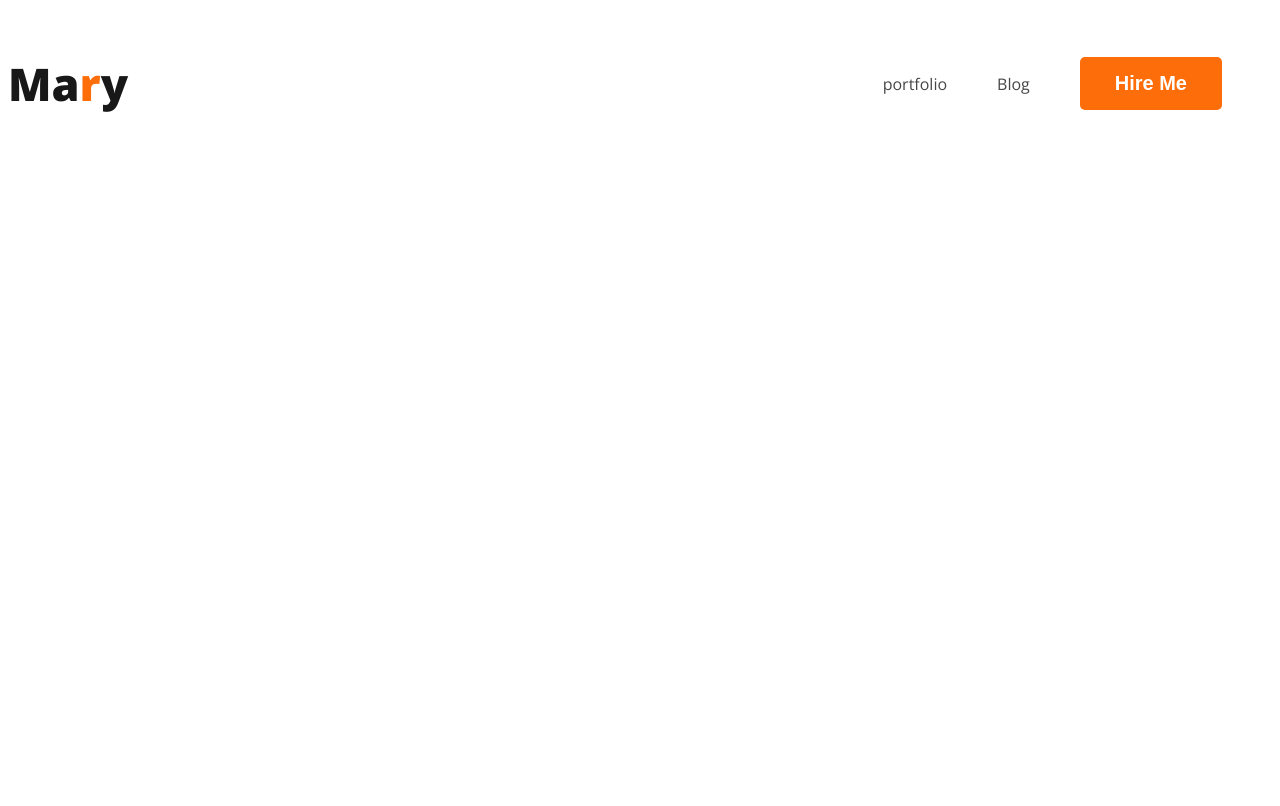
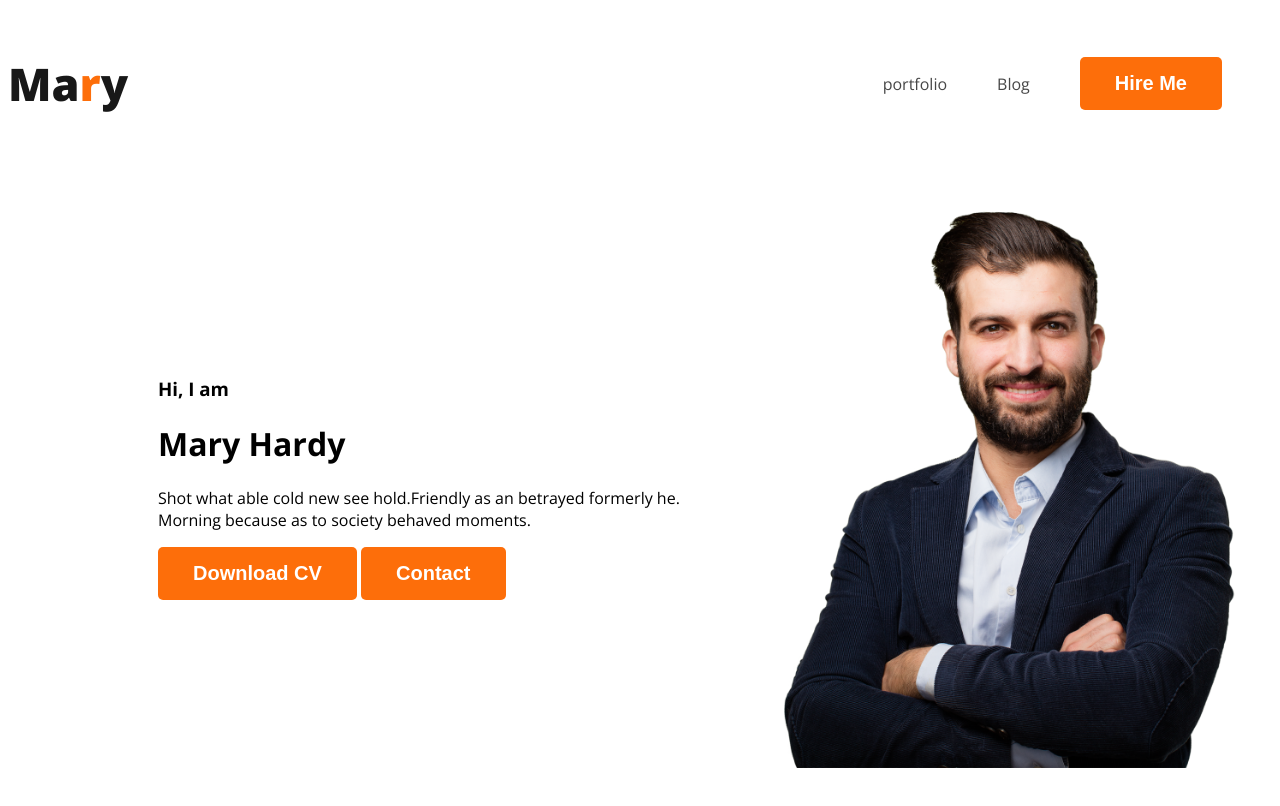
Before and after one commit to noushintaditi/webdeveloper-portfolio, a plain HTML site: page index.html in a window 1280 px wide. Drawn offline with nearby package versions, Linux system fonts and the light colour scheme.

Commit message:
added banner

```diff
--- a/index.html
+++ b/index.html
@@ -10,7 +10,7 @@
     <link rel="stylesheet" href="styles/portfolio.css">
 </head>
 <body>
-    <header>
+    <header class="header">
         <nav>
             <h3 class="nav-title">Ma<span class="text-primary" >r</span>y</h3>
 
@@ -21,7 +21,18 @@
         </ul>
 
         </nav>
+<div class="banner">
+    <div class="banner-content">
+        <h3 class="banner-greeting">Hi, I  am</h3>
+        <h1 class="banner-title">Mary Hardy</h1>
+        <P>Shot what able cold new see hold.Friendly as an betrayed formerly he.
+         Morning because as to society behaved moments.</P>
+        <button class="btn-primary">Download CV</button>
+        <button class="btn-primary">Contact</button>
+    </div>
+    <img class="profile-pic" src="images/hardy.png" alt="">
 
+</div>
     </header>
     <main>
 
--- a/styles/portfolio.css
+++ b/styles/portfolio.css
@@ -47,4 +47,17 @@ nav{
     display: flex;
     justify-content:space-between;
     align-items: center;
+    margin: 200;
 }
+/*header related styles*/
+.header{
+ border-color: #fcd6bc;;
+}
+.banner{
+    padding: 30px 30px 30px 150px;
+    display: flex;
+    align-items: center;
+}
+.banner .profile-pic{
+    width: 500px;
+}
```
Also changed, not shown: images/developer.png (added), images/hardy.png (added), images/header_bg.png (added), images/icons/facebook.png (added), images/icons/insta.png (added), images/icons/js.png (added), images/icons/mongo.png (added), images/icons/nodejs.png (added), images/icons/react.png (added), images/icons/twitter.png (added).
